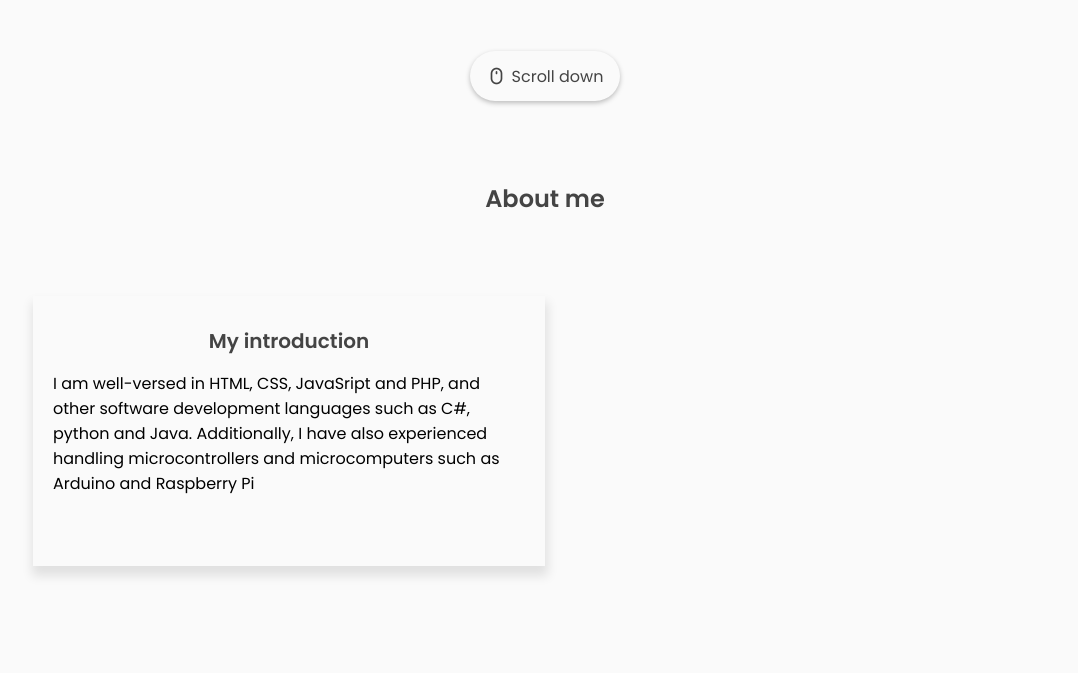
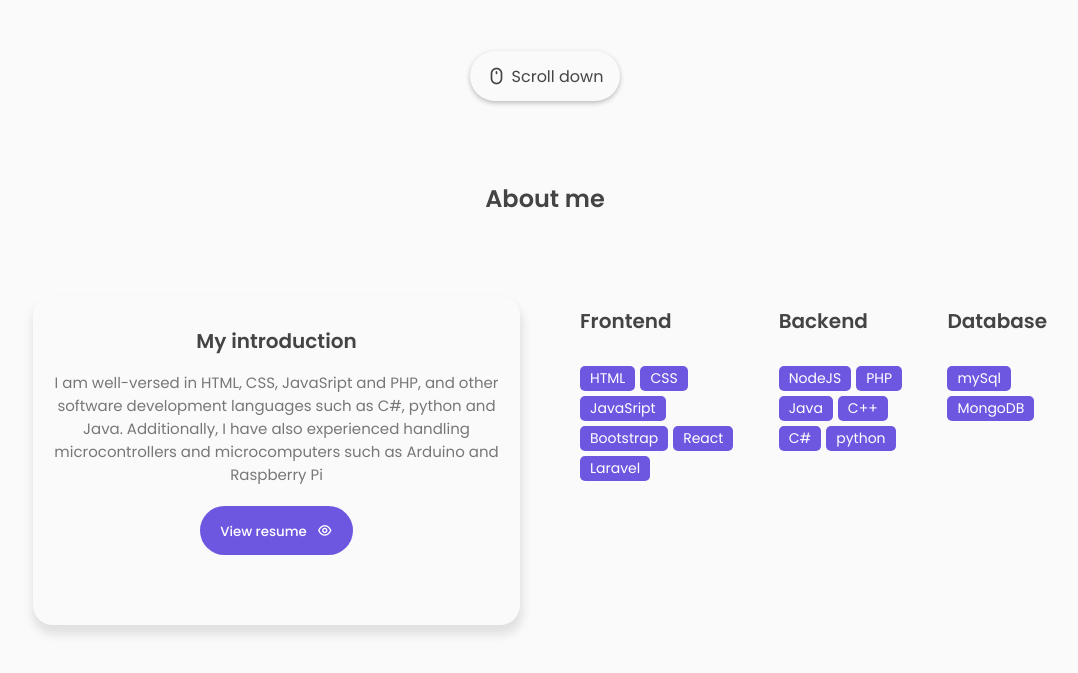
Before and after one commit to Ropepot/portfolio, a plain HTML site: page index.html in a window 1280 px wide. Shown: the part 699-1372 px from the top of the page, without its empty margins (95-1173 px from the left). Before the commit the page ends 1345 px from the top, so only its background shows below. Drawn offline with nearby package versions, Linux system fonts and the light colour scheme.

Commit message:
Finish about info

```diff
--- a/index.html
+++ b/index.html
@@ -92,8 +92,50 @@
                         <div class="about-info">
                             <h3>My introduction</h3>
                             <p>I am well-versed in HTML, CSS, JavaSript and PHP, and other software development languages such as C#, python and Java. Additionally, I have also experienced handling microcontrollers and microcomputers such as Arduino and Raspberry Pi</p>
+                            <div class="about-btn">
+                                <button class="btn"> View resume<i class="uil uil-eye"></i></button>
+                            </div>
                         </div>
                     </div>
+                    <div class="col">
+                        <div class="skills-box">
+                            <div class="skills-header">
+                                <h3>Frontend</h3>
+                            </div>
+                            <div class="skills-list">
+                                <span>HTML</span>
+                                <span>CSS</span>
+                                <span>JavaSript</span>
+                                <span>Bootstrap</span>
+                                <span>React</span>
+                                <span>Laravel</span>
+                            </div>
+                        </div>
+                        <div class="skills-box">
+                            <div class="skills-header">
+                                <h3>Backend</h3>
+                            </div>
+                            <div class="skills-list">
+                                <span>NodeJS</span>
+                                <span>PHP</span>
+                                <span>Java</span>
+                                <span>C++</span>
+                                <span>C#</span>
+                                <span>python</span>
+                            </div>
+                        </div>
+                        <div class="skills-box">
+                            <div class="skills-header">
+                                <h3>Database</h3>
+                            </div>
+                            <div class="skills-list">
+                                <span>mySql</span>
+                                <span>MongoDB</span>
+
+                            </div>
+                        </div>
+                    </div>
+
                 </div>
             </section>
          </main>
--- a/style.css
+++ b/style.css
@@ -328,7 +328,46 @@ h3{
     padding-inline: 20px;
     background: var(--color-white);
     box-shadow: 1px 8px 10px 2px var(--first-shadow-color);
+    border-radius: 20px;
 }
+
+.about-info p{
+    text-align: center;
+    font-size: 15px;
+    color: #777;
+}
+
+.about-btn button{
+    position: center;
+    margin-top: 20px;
+    background: var(--first-color);
+    color: var(--body-white);
+    border-radius: 30px;
+}
+
+/* about skills box */
+.skills-box{
+    margin: 10px;
+}
+
+.skills-header{
+    margin-bottom: 30px;
+}
+
+.skills-list{
+    display: flex;
+    flex-wrap: wrap;
+    gap: 5px;
+}
+
+.skills-list span{
+    font-size: 14px;
+    background: var(--first-color);
+    color: var(--body-white);
+    padding: 2px 10px;
+    border-radius: 5px;
+}
+
 /* media query responsice 1024 */
 @media only screen and (max-width: 1024px){
     .featured-text{
```
